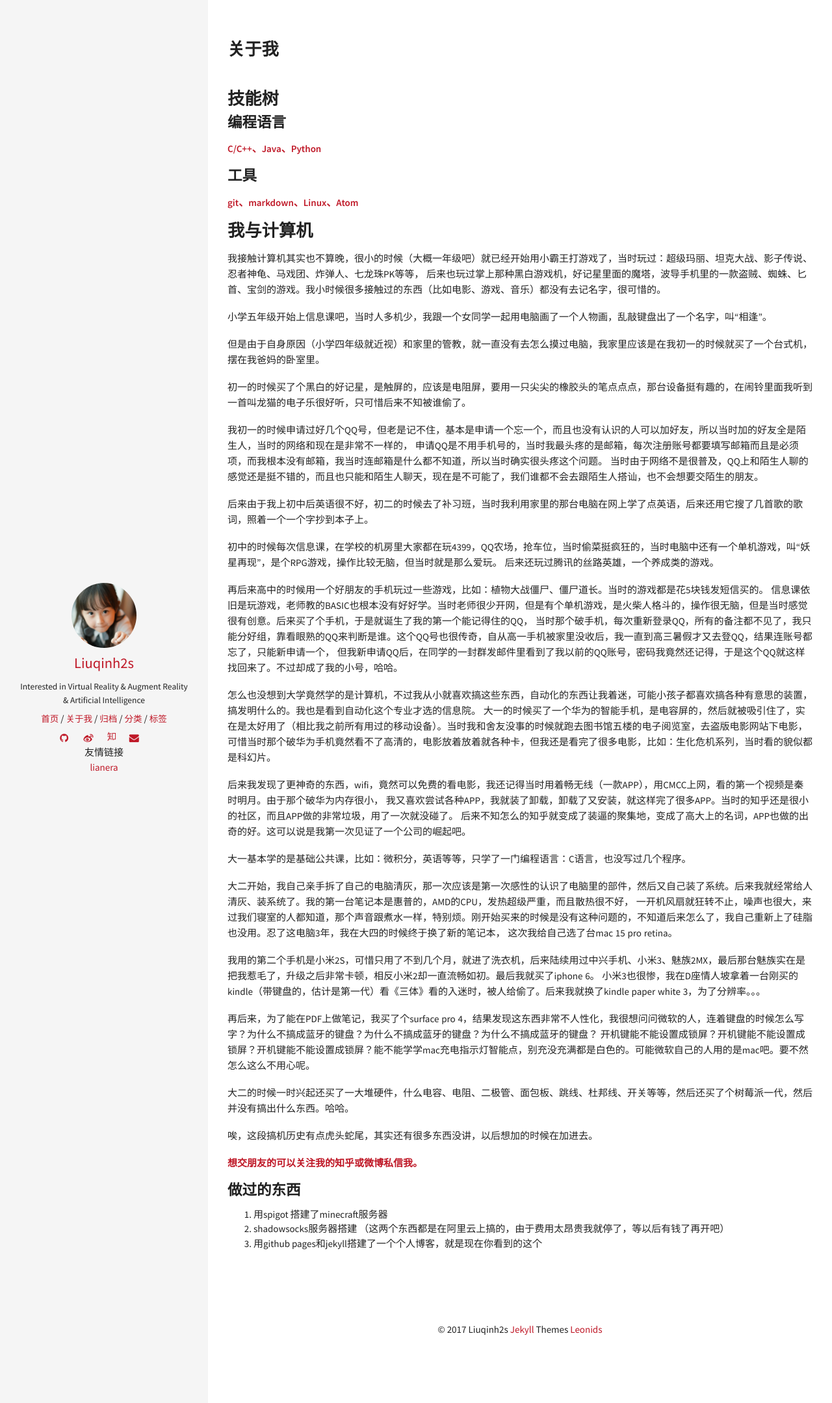
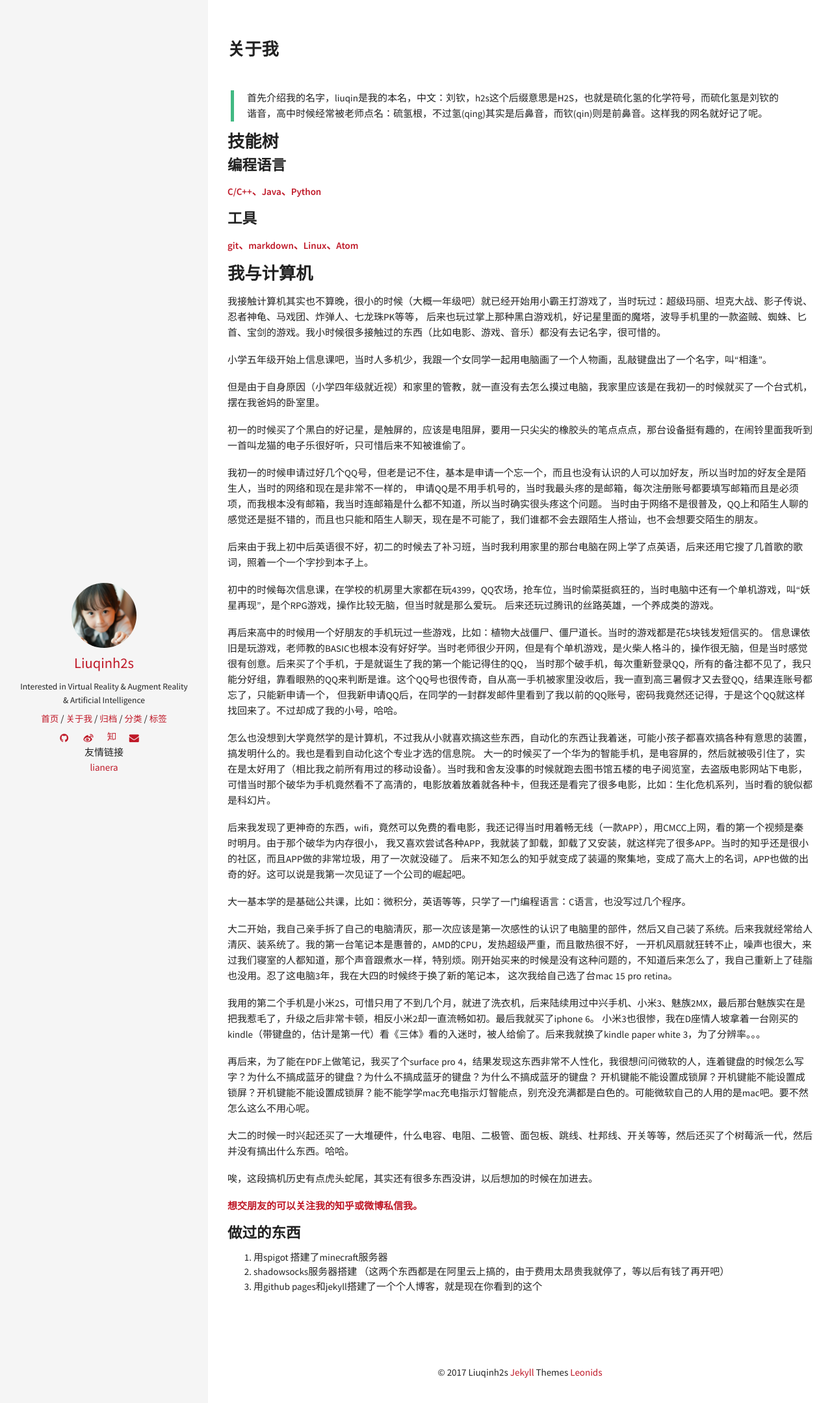
Before and after one commit to transcendtron/liuqinh2s.github.io, a Jekyll site: the page built from about.md, in a window 1280 px wide. Shown: the top 2159 px of the page at 65% size. Built offline with Jekyll 4.4.1, drawn with Linux system fonts in a browser that asks for light colours.

```diff
--- a/about.md
+++ b/about.md
@@ -4,6 +4,8 @@
 permalink: /about
 comments: true
 ---
+
+>首先介绍我的名字，liuqin是我的本名，中文：刘钦，h2s这个后缀意思是H2S，也就是硫化氢的化学符号，而硫化氢是刘钦的谐音，高中时候经常被老师点名：硫氢根，不过氢(qing)其实是后鼻音，而钦(qin)则是前鼻音。这样我的网名就好记了呢。
 
 ## 技能树
 
```
